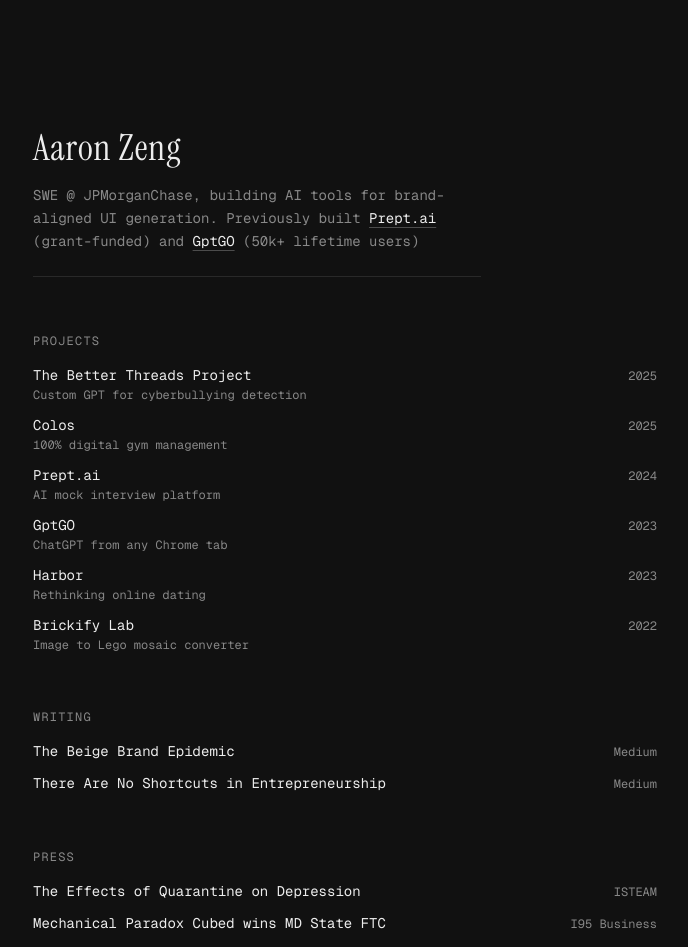
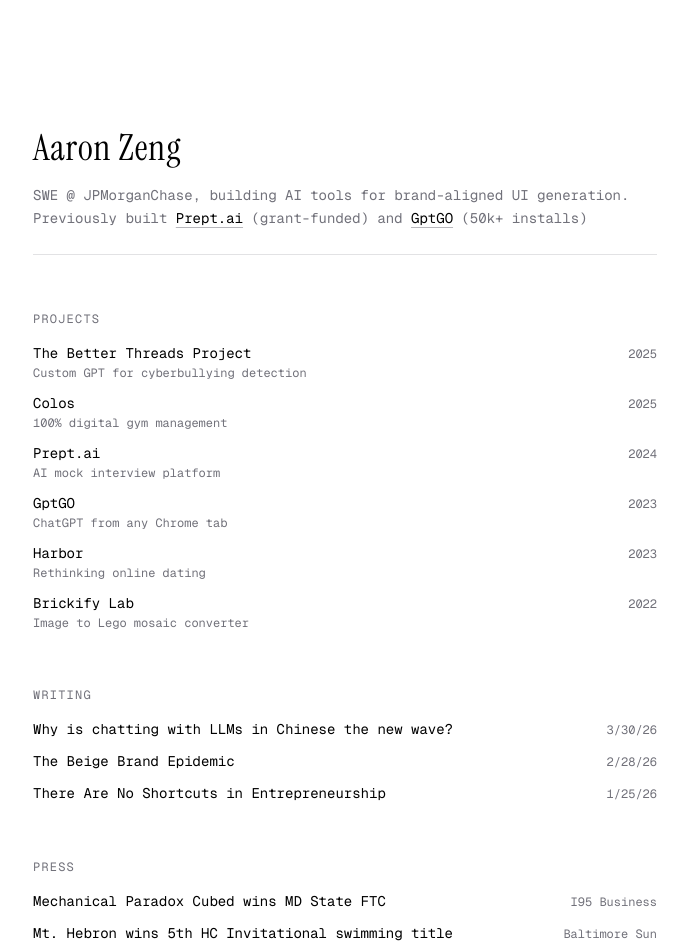
Before and after one commit to azeng4499/Personal_Website_v2, a Next.js app: page / in a window 1280 px wide. Shown: the top 947 px of the page, without its empty margins (295-983 px from the left). Built offline with nearby package versions, Linux system fonts and the light colour scheme.

Commit message:
flip colors and update resume

```diff
--- a/app/globals.css
+++ b/app/globals.css
@@ -1,10 +1,10 @@
 @import "tailwindcss";
 
 :root {
-  --background: #111111;
-  --foreground: #ededed;
+  --background: #ffffff;
+  --foreground: #000000;
   --muted: #1a1a1a;
-  --muted-foreground: #888888;
+  --muted-foreground: #71717a;
 }
 
 @theme inline {
--- a/app/page.tsx
+++ b/app/page.tsx
@@ -41,22 +41,23 @@ const projects = [
 
 const writing = [
   {
+    name: "Why is chatting with LLMs in Chinese the new wave?",
+    href: "https://medium.com/@aaronz2003/why-is-chatting-with-llms-in-chinese-the-new-wave-67a161e29bad?postPublishedType=initial",
+    date: "3/30/26",
+  },
+  {
     name: "The Beige Brand Epidemic",
     href: "https://medium.com/@aaronz2003/the-beige-brand-epidemic-67cc4cb3769d",
+    date: "2/28/26",
   },
   {
     name: "There Are No Shortcuts in Entrepreneurship",
     href: "https://medium.com/@aaronz2003/there-are-no-shortcuts-in-entrepreneurship-74674318ecba",
+    date: "1/25/26",
   },
 ];
 
 const press = [
-  {
-    name: "The Effects of Quarantine on Depression",
-    pub: "ISTEAM",
-    href: sharedLinks.isteam,
-    year: "2020",
-  },
   {
     name: "Mechanical Paradox Cubed wins MD State FTC",
     pub: "I95 Business",
@@ -82,7 +83,7 @@ export default function Home() {
           >
             Aaron Zeng
           </h1>
-          <p className="text-sm text-muted-foreground leading-relaxed max-w-md  border-b border-muted-foreground/20 pb-6">
+          <p className="text-sm text-muted-foreground leading-relaxed border-b border-muted-foreground/20 pb-6">
             SWE @ JPMorganChase, building AI tools for brand-aligned UI
             generation. Previously built{" "}
             <a
@@ -103,7 +104,7 @@ export default function Home() {
             >
               GptGO
             </a>{" "}
-            <span className="text-nowrap">{"(50k+ lifetime users)"}</span>
+            <span className="text-nowrap">{"(50k+ installs)"}</span>
           </p>
         </header>
 
@@ -156,7 +157,7 @@ export default function Home() {
                     {p.name}
                   </span>
                   <span className="text-muted-foreground text-xs whitespace-nowrap">
-                    Medium
+                    {p.date}
                   </span>
                 </a>
               </li>
@@ -218,7 +219,7 @@ export default function Home() {
             [email]
           </a>
           <a
-            href="/ZENG_AARON_RESUME_5_31_25.pdf"
+            href="/ZENG_AARON_RESUME_3_30_26.pdf"
             download="Aaron_Zeng_Resume.pdf"
             className="hover:text-foreground"
           >
```
Also changed, not shown: 2 other files (tests, documents, lock files or other folders).
